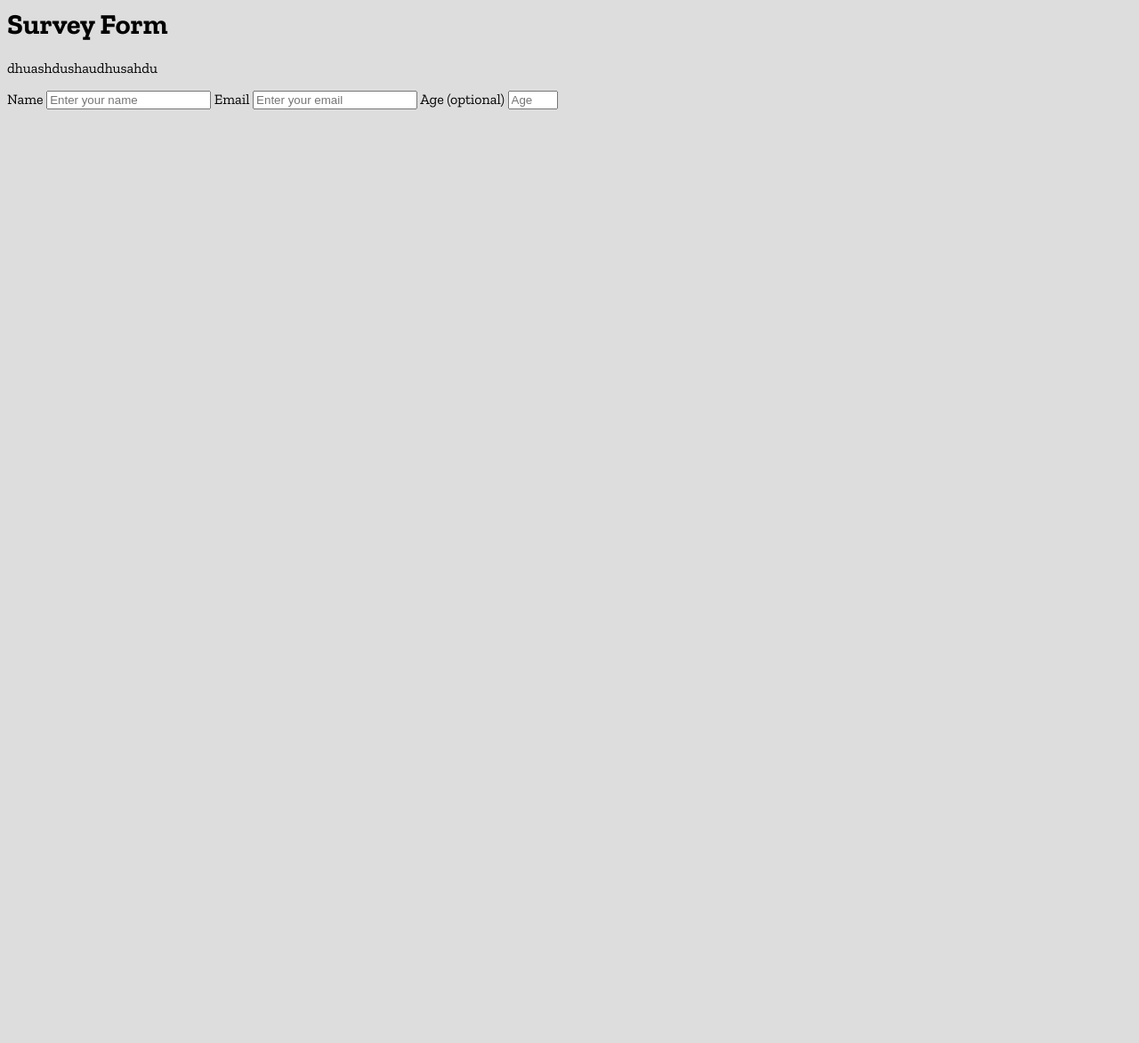
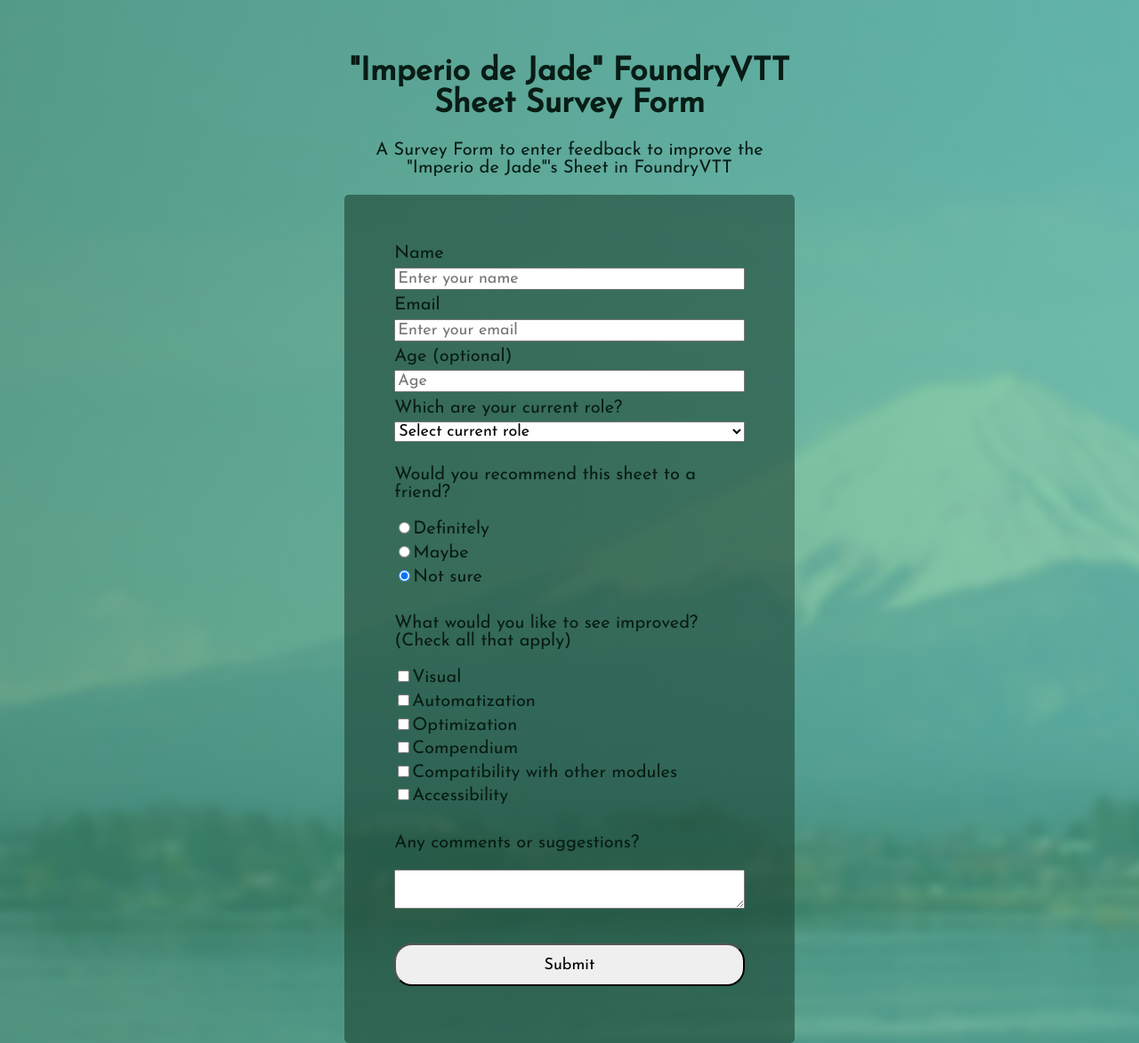
Before and after one commit to AaronKannon/Survey-Form, a plain HTML site: page index.html in a window 1280 px wide. Shown: the top 1173 px of the page at 89% size. Before the commit the page ends 800 px from the top, so only its background shows below. Drawn offline with nearby package versions, Linux system fonts and the light colour scheme.

Commit message:
Adding the rest of the HTML and start of the CSS

```diff
--- a/index.html
+++ b/index.html
@@ -3,25 +3,84 @@
 <head>
     <meta name="viewport" content="width=device-width, initial-scale=1.0">
     <title>
-        Survey Form
+        "Imperio de Jade" FoundryVTT Sheet Survey Form
     </title>
 </head>
 
 <body>
     <link rel="preconnect" href="https://fonts.gstatic.com">
-    <link href="https://fonts.googleapis.com/css2?family=Zilla+Slab:wght@300;400;700&display=swap" rel="stylesheet">
+    <link href="https://fonts.googleapis.com/css2?family=Josefin+Sans&display=swap" rel="stylesheet">
     <link rel="stylesheet" href="styles.css">
-    <h1 id="title">Survey Form</h1>
-    <p id="description">dhuashdushaudhusahdu</p>
-    <form id="survey-form">
-        <label id="name-label" for="name">Name</label>
-        <input id="name" type="text" name="name" placeholder="Enter your name" required>
-        <label id="email-label" for="email">Email</label>
-        <input id="email" type="email" name="email" placeholder="Enter your email" required>
-        <label id="number-label" for="number">Age (optional)</label>
-        <input id="number" type="number" name="number" placeholder="Age" min="1" max="99">
-
-    </form>
+    <div id="main">
+        <header>
+            <h1 id="title">"Imperio de Jade" FoundryVTT Sheet Survey Form</h1>
+            <p id="description">A Survey Form to enter feedback to improve the "Imperio de Jade"'s Sheet in FoundryVTT</p>
+        </header>
+        <form id="survey-form">
+            <div class="form-group">
+                <label id="name-label" for="name">Name</label>
+                <input id="name" class="inputs" type="text" name="name" placeholder="Enter your name" required>
+            </div>
+            <div class="form-group">
+                <label id="email-label" for="email">Email</label>
+                <input id="email" class="inputs" type="email" name="email" placeholder="Enter your email" required>
+            </div>
+            <div class="form-group">
+                <label id="number-label" for="number">Age (optional)</label>
+                <input id="number" class="inputs" type="number" name="number" placeholder="Age" min="1" max="99">
+            </div>
+            <div class="form-group">
+                <label id="role-label" for="role">Which are your current role?</label>
+                <select name="role" id="dropdown" class="inputs">
+                    <option disabled selected value>Select current role</option>
+                    <option value="gamemaster" class="inputs">Game Master</option>
+                    <option value="player" class="inputs">Player</option>
+                    <option value="viewer" class="inputs">Viewer</option>
+                </select>
+            </div>
+            <div class="form-group">
+                <p>Would you recommend this sheet to a friend?</p>
+                <label for="definitely">
+                    <input id="definitely" class="inputs" type="radio" name="recommend" value="definitely" checked>Definitely
+                </label>
+                <label for="maybe">
+                    <input id="maybe" class="inputs" type="radio" name="recommend" value="maybe">Maybe
+                </label>
+                <label for="notsure">
+                    <input id="notsure" class="inputs" type="radio" name="recommend" value="notsure" checked>Not sure
+                </label>
+            </div>
+            <div class="form-group">
+                <p>What would you like to see improved? (Check all that apply)</p>
+                <label for="visual">
+                    <input id="visual" class="inputs" type="checkbox" name="improve" value="visual">Visual
+                </label>
+                <label for="automatization">
+                    <input id="automatization" class="inputs" type="checkbox" name="improve" value="automatization">Automatization
+                </label>
+                <label for="optimization">
+                    <input id="optimization" class="inputs" type="checkbox" name="improve" value="optimization">Optimization
+                </label>
+                <label for="compendium">
+                    <input id="compendium" class="inputs" type="checkbox" name="improve" value="compendium">Compendium
+                </label>
+                <label for="compatibility">
+                    <input id="compatibility" class="inputs" type="checkbox" name="improve" value="compatibility">Compatibility with other modules
+                </label>
+                <label for="accessibility">
+                    <input id="accessibility" class="inputs" type="checkbox" name="improve" value="accessibility">Accessibility
+                </label>
+            </div>
+            <div class="form-group">
+                <p>Any comments or suggestions?</p>
+                <textarea id="comments" class="inputs" name="comment" placeholder="Enter your comment here...">
+                </textarea>
+            </div>
+            <div class="form-group">
+                <button type="submit" class="inputs" id="button_submit">Submit</button>
+            </div>
+        </form>
+    </div>
 </body>
 
 </html>
--- a/styles.css
+++ b/styles.css
@@ -1,4 +1,51 @@
 body {
-    background-color: #dddddd;
-    font-family: 'Zilla Slab', serif;
+    background-image: linear-gradient(90deg, rgba(64, 145, 108, 0.8), rgba(82, 183, 136, 0.7)), url("./img/backgroundWeb.png");
+    font-family: 'Josefin Sans', sans-serif;
+    color: rgb(8, 28, 21);
 }
+
+#main {
+    width: 40%;
+    margin-left: 30%;
+    margin-top: 5%;
+}
+
+header {
+    text-align: center;
+}
+
+#title {
+    font-size: 2.25rem;
+}
+
+#description {
+    font-size: 1.25rem;
+}
+
+#survey-form {
+    background-color: rgba(27, 67, 50, 0.6);
+    border-radius: 5px;
+    padding: 3.5rem;
+}
+
+label {
+    padding-bottom: 0.35rem;
+}
+
+.form-group {
+    display: flex;
+    flex-direction: column;
+    font-size: 1.25rem;
+    padding-bottom: 0.45rem;
+}
+
+.inputs {
+    font-family: 'Josefin Sans', sans-serif;
+    font-size: 18px;
+}
+
+#button_submit {
+    height: 3rem;
+    margin-top: 2rem;
+    border-radius: 20px;
+}
```
Also changed, not shown: img/backgroundWeb.png (added).
